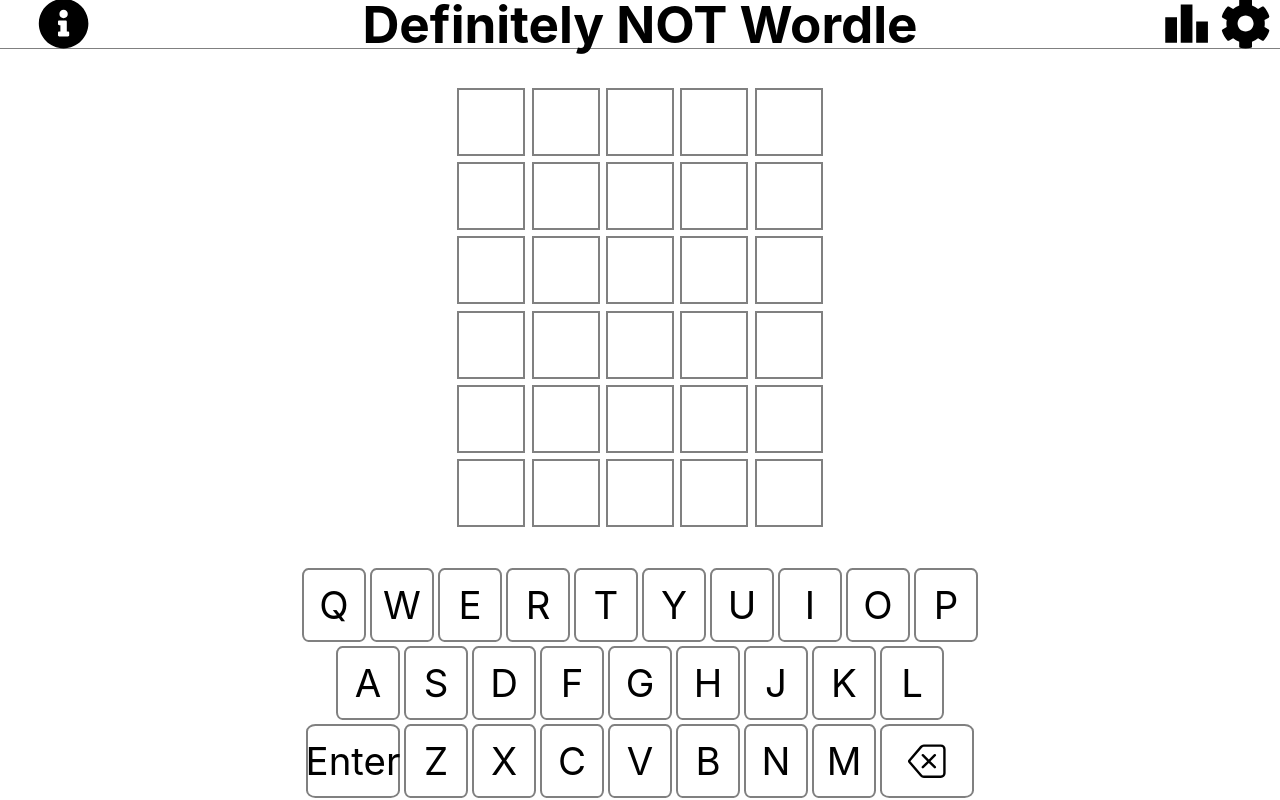
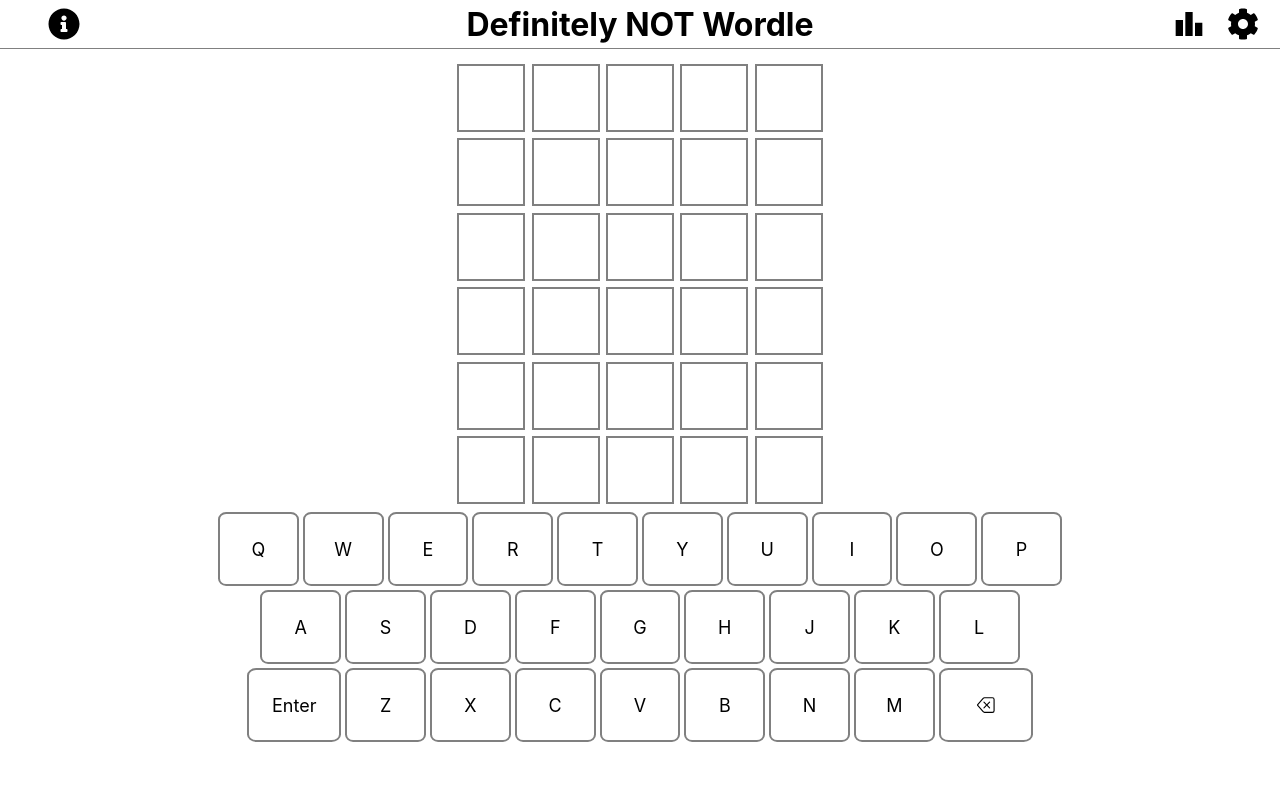
Before and after one commit to benstrathdee/wordle-clone, a React (Create React App) app: page / in a window 1280 px wide. Built offline with nearby package versions, Linux system fonts and the light colour scheme.

Commit message:
minor styling adjustments

```diff
--- a/src/components/Header/Header.module.scss
+++ b/src/components/Header/Header.module.scss
@@ -1,6 +1,10 @@
 .Header {
 	width: 100%;
 	height: 6vh;
+
+	position: fixed;
+	top: 0;
+	z-index: 1;
 
 	display: flex;
 	justify-content: space-between;
@@ -11,11 +15,11 @@
 		justify-content: space-evenly;
 		align-items: center;
 		width: 10vw;
-		font-size: 4vw;
+		font-size: xx-large;
 	}
 	&_Title {
 		margin: 0;
 		padding: 0;
-		font-size: 4vw;
+		font-size: xx-large;
 	}
 }
--- a/src/components/Home/Home.module.scss
+++ b/src/components/Home/Home.module.scss
@@ -1,6 +1,8 @@
 .Wrapper {
+	padding-top: 8vh;
+
 	width: 100vw;
-	height: 100vh;
+	height: 85vh;
 
 	display: flex;
 	flex-direction: column;
--- a/src/components/Keyboard/Keyboard.module.scss
+++ b/src/components/Keyboard/Keyboard.module.scss
@@ -3,10 +3,11 @@
 	flex-direction: column;
 	justify-content: center;
 	align-items: center;
+	width: 100%;
 }
 .Line {
 	min-width: 25vw;
-	max-width: 100vw;
+	max-width: 100%;
 	display: flex;
 	justify-content: center;
 	align-items: center;
--- a/src/components/KeyboardKey/KeyboardKey.module.scss
+++ b/src/components/KeyboardKey/KeyboardKey.module.scss
@@ -18,11 +18,11 @@
 
 	width: 6vw;
 	height: 7vw;
-	max-width: 60px;
+	max-width: 20%;
 	max-height: 70px;
 	margin: 2px;
 
-	font-size: 3vw;
+	font-size: large;
 
 	user-select: none;
 	-moz-user-select: none;
```
